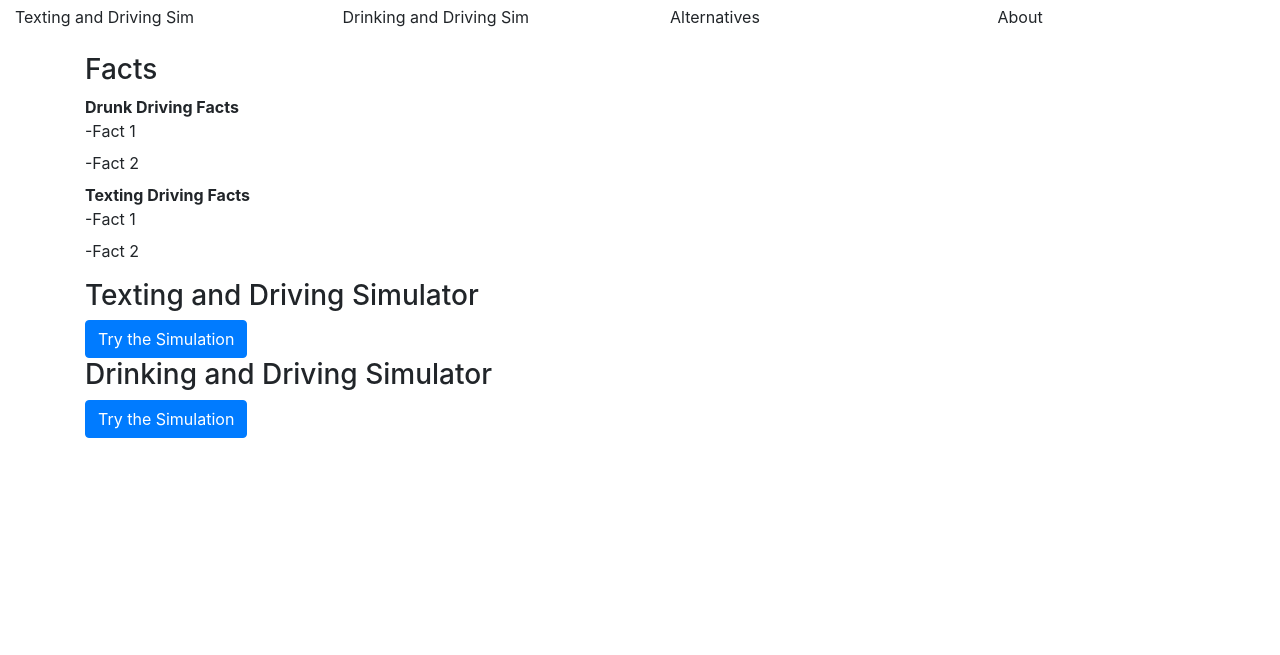
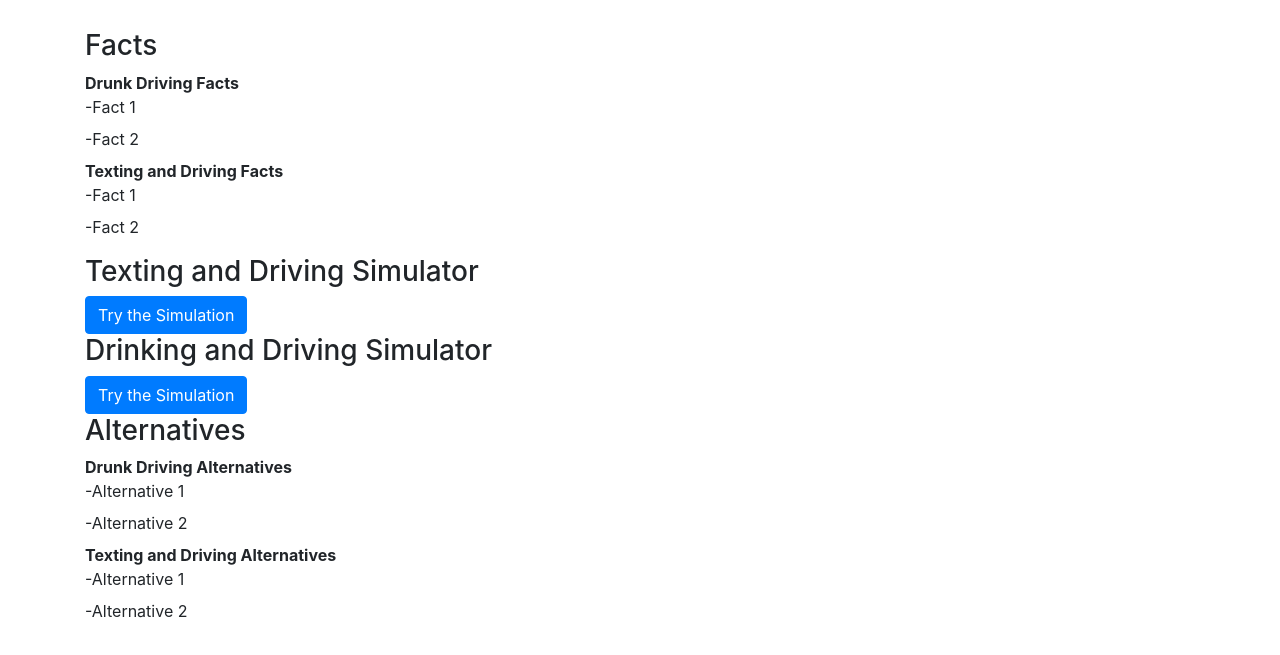
Before and after one commit to chairmanlu/DriveToStayAlive, a plain HTML site: page index.html in a window 1280 px wide. Shown: the part 51-706 px from the top of the page. Drawn offline with nearby package versions, Linux system fonts and the light colour scheme.

Commit message:
Website Stuff
Website Template Changes

```diff
--- a/index.html
+++ b/index.html
@@ -15,7 +15,7 @@
 				<h1> Drive to Stay Alive </h1>
 			</div>
 		</div>
-		<div class="row">
+		<!-- <div class="row">
 			<div class="col-md-3">
 				<div class="container">
 					<a>Texting and Driving Sim</a>
@@ -39,7 +39,7 @@
 					<a>About</a>
 				</div>
 			</div>
-		</div>
+		</div> -->
 
 		<div class="row">
 			<br>
@@ -56,7 +56,7 @@
 					<dt>Drunk Driving Facts</dt>
 						<dd>-Fact 1</dd>
 						<dd>-Fact 2</dd>
-					<dt>Texting Driving Facts</dt>
+					<dt>Texting and Driving Facts</dt>
 						<dd>-Fact 1</dd>
 						<dd>-Fact 2</dd>
 				</dl>
@@ -86,5 +86,22 @@
 				<button type="button" class="btn btn-primary btn-large" onclick="location.href='Drinking.html'">Try the Simulation</button>
 			</div>
 		</div>
+		<div class="row">
+			<div class="container">
+				<h3>Alternatives</h3>
+			</div>
+		</div>
+		<div class="row">
+			<div class="container">
+				<dl>
+					<dt>Drunk Driving Alternatives</dt>
+						<dd>-Alternative 1</dd>
+						<dd>-Alternative 2</dd>
+					<dt>Texting and Driving Alternatives</dt>
+						<dd>-Alternative 1</dd>
+						<dd>-Alternative 2</dd>
+				</dl>
+			</div>
+		</div>
 	</body>
 </html>
```
